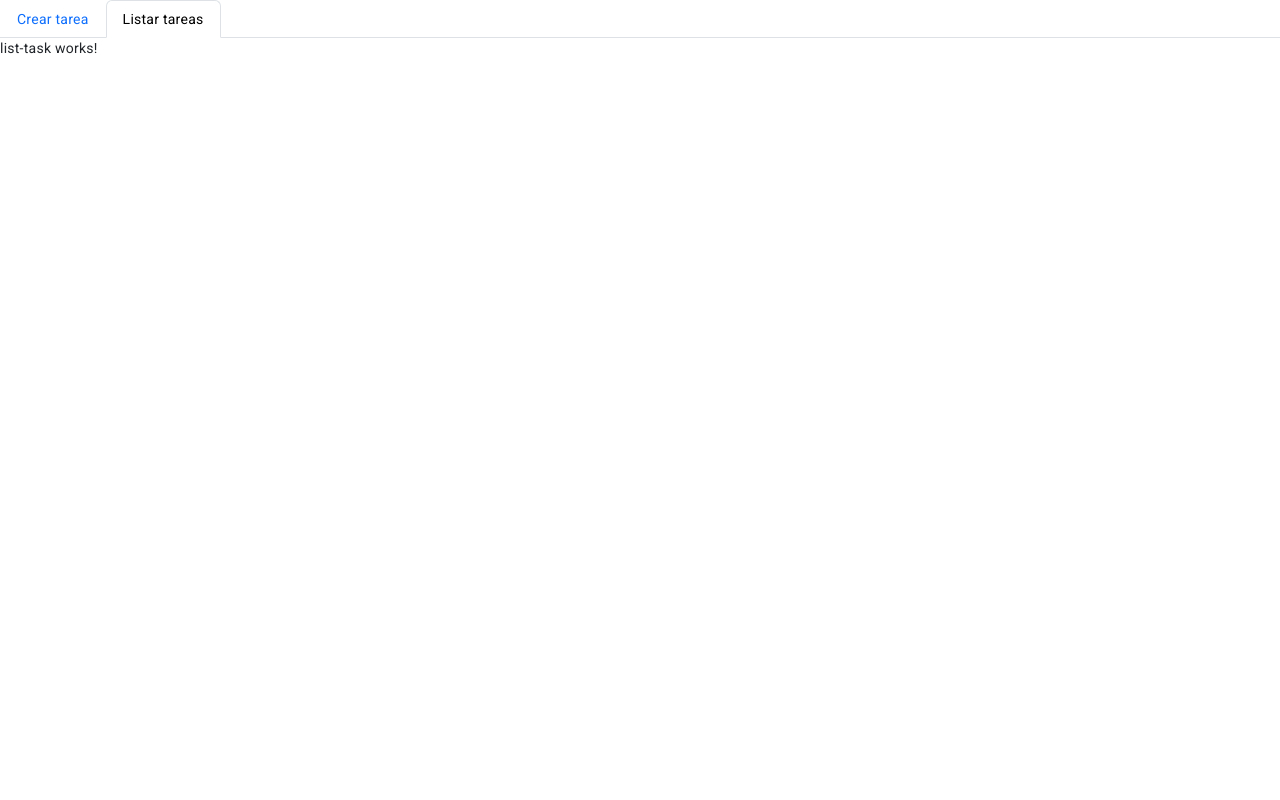
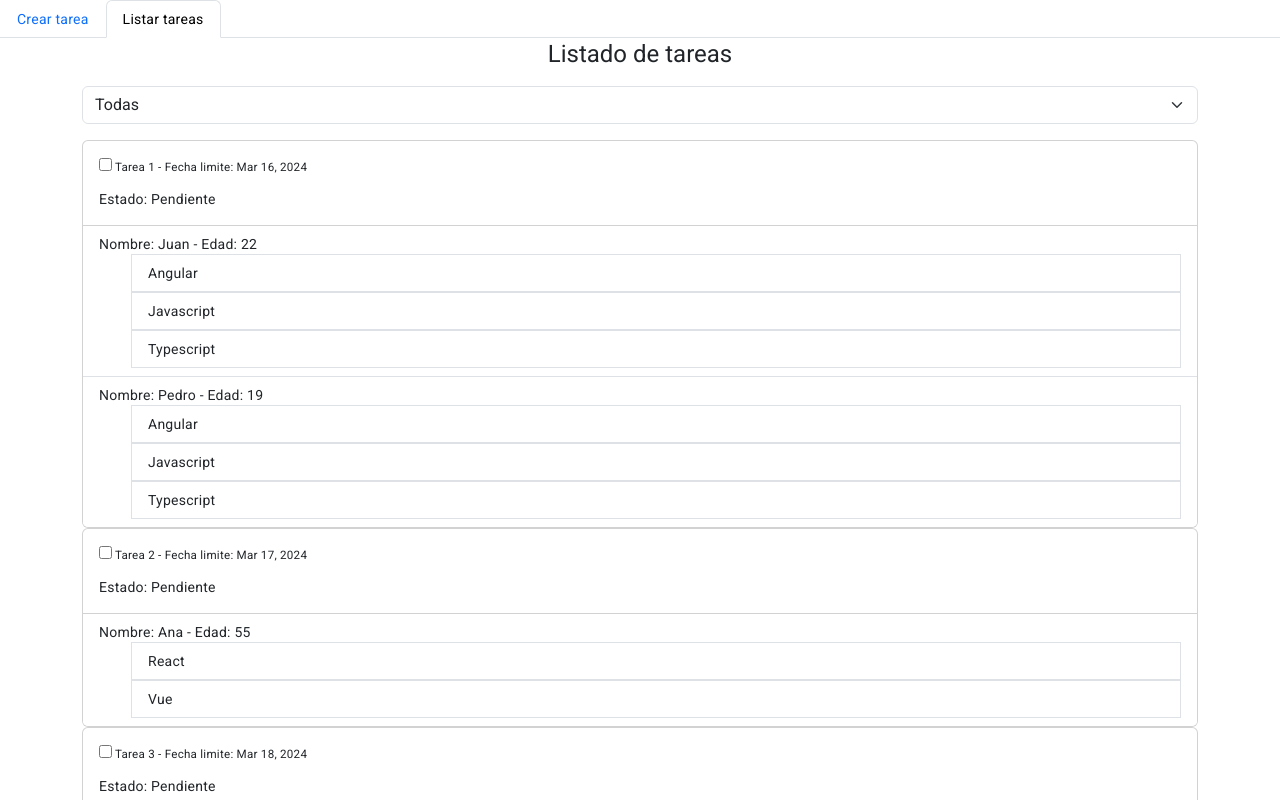
Before and after one commit to joseph517/todo, an Angular app: page /list-task in a window 1280 px wide. Shown: the top 800 px of the page. Built offline with nearby package versions, Linux system fonts and the light colour scheme.

Commit message:
view to list task has been created and filter

```diff
--- a/src/app/tasks/components/list-task/list-task.component.html
+++ b/src/app/tasks/components/list-task/list-task.component.html
@@ -1 +1,44 @@
-<p>list-task works!</p>
+<div *ngIf="!listTask.length" class="container-md">
+    <div class="row">
+        <div class="col-12">
+            <h1 class="text-center">No hay tareas</h1>
+        </div>
+    </div>
+</div>
+
+<div *ngIf="listTask.length" class="container">
+    <div class="row">
+        <div class="col-12">
+            <h1 class="text-center">Listado de tareas</h1>
+        </div>
+    </div>
+
+    <div class="row mb-3" >
+        <div class="col-12">
+            <select class="form-select" [(ngModel)]="selectedState">
+                <option value="">Todas</option>
+                <option value="true">Completadas</option>
+                <option value="false">Pendientes</option>
+            </select>
+        </div>
+    </div>
+
+    <div>
+        <div *ngFor="let task of filterListTask()" class="card">
+            <div class="card-body">
+                <h5 class="card-title">
+                    <input type="checkbox" [checked]="task.state" (change)="task.state = !task.state">
+                     {{task.name_task}} - Fecha limite: {{task.deadline | date}}</h5>
+                <p class="card-text">Estado: {{task.state ? 'Completada' : 'Pendiente'}}</p>
+            </div>
+            <ul class="list-group list-group-flush">
+                <li *ngFor="let user of task.users" class="list-group-item">
+                    Nombre: {{user.name}} - Edad: {{user.age}}
+                    <ul *ngFor="let skill of user.skills">
+                        <li class="list-group-item">{{skill}}</li>
+                    </ul>
+                </li>
+            </ul>
+        </div>
+    </div>
+</div>
--- a/src/app/tasks/components/list-task/list-task.component.ts
+++ b/src/app/tasks/components/list-task/list-task.component.ts
@@ -1,21 +1,36 @@
 import { Component, OnInit } from '@angular/core';
 import { CommonModule } from '@angular/common';
 import { TaskService } from '../../services/task.service';
+import { Task } from '../../interfaces/task';
+import { FormsModule } from '@angular/forms';
 
 @Component({
   standalone: true,
-  imports: [CommonModule],
+  imports: [
+    CommonModule,
+    FormsModule
+  ],
   templateUrl: './list-task.component.html',
   styleUrls: ['./list-task.component.sass']
 })
 export class ListTaskComponent implements OnInit {
+
+  public listTask: Task[] = this.taskService.getTask()
+  public selectedState: string = ''
+
+  filterListTask(): Task[] {
+    if (this.selectedState === '') {
+      return this.listTask
+    }
+    return this.listTask.filter( task => task.state == (this.selectedState === 'true'))
+  }
 
   constructor(
     private taskService: TaskService
   ) { }
 
   ngOnInit(): void {
-
+    this.taskService.getTask()
+    console.log(this.taskService.getTask())
   }
-
 }
--- a/src/app/tasks/interfaces/task.ts
+++ b/src/app/tasks/interfaces/task.ts
@@ -3,7 +3,7 @@ export interface Task {
     name_task: string;
     deadline: Date;
     state: boolean;
-    user: User[];
+    users: User[];
 }
 
 export interface User {
--- a/src/app/tasks/services/task.service.ts
+++ b/src/app/tasks/services/task.service.ts
@@ -5,10 +5,56 @@ import { BehaviorSubject } from 'rxjs';
 
 @Injectable({providedIn: 'root'})
 export class TaskService {
+
+  public listTask: Task[] = [
+    {
+      id: 1, name_task: 'Tarea 1', deadline: new Date('2024-03-16'), users: [{
+        name: 'Juan',
+        age: '22',
+        skills: [
+          'Angular',
+          'Javascript',
+          'Typescript'
+        ]
+      },
+      {
+        name: 'Pedro',
+        age: '19',
+        skills: [
+          'Angular',
+          'Javascript',
+          'Typescript'
+        ]
+      }],
+      state: false
+    },
+    {
+      id: 2, name_task: 'Tarea 2', deadline: new Date('2024-03-17'), users: [{
+        name: 'Ana',
+        age: '55',
+        skills: [
+          'React',
+          'Vue',
+        ]
+      }],
+      state: false
+    },
+    {
+      id: 3, name_task: 'Tarea 3', deadline: new Date('2024-03-18'), users: [{
+        name: 'Luis',
+        age: '43',
+        skills: [
+          'Python',
+          'C#',
+          'Java'
+        ]
+      }],
+      state: false
+    }
+  ];
     constructor() { }
 
-
-    private task: BehaviorSubject<Task[]> = new BehaviorSubject<Task[]>([])
+    private task: BehaviorSubject<Task[]> = new BehaviorSubject<Task[]>(this.listTask)
     readonly task$ = this.task.asObservable()
 
     getTask(): Task[] {
```
